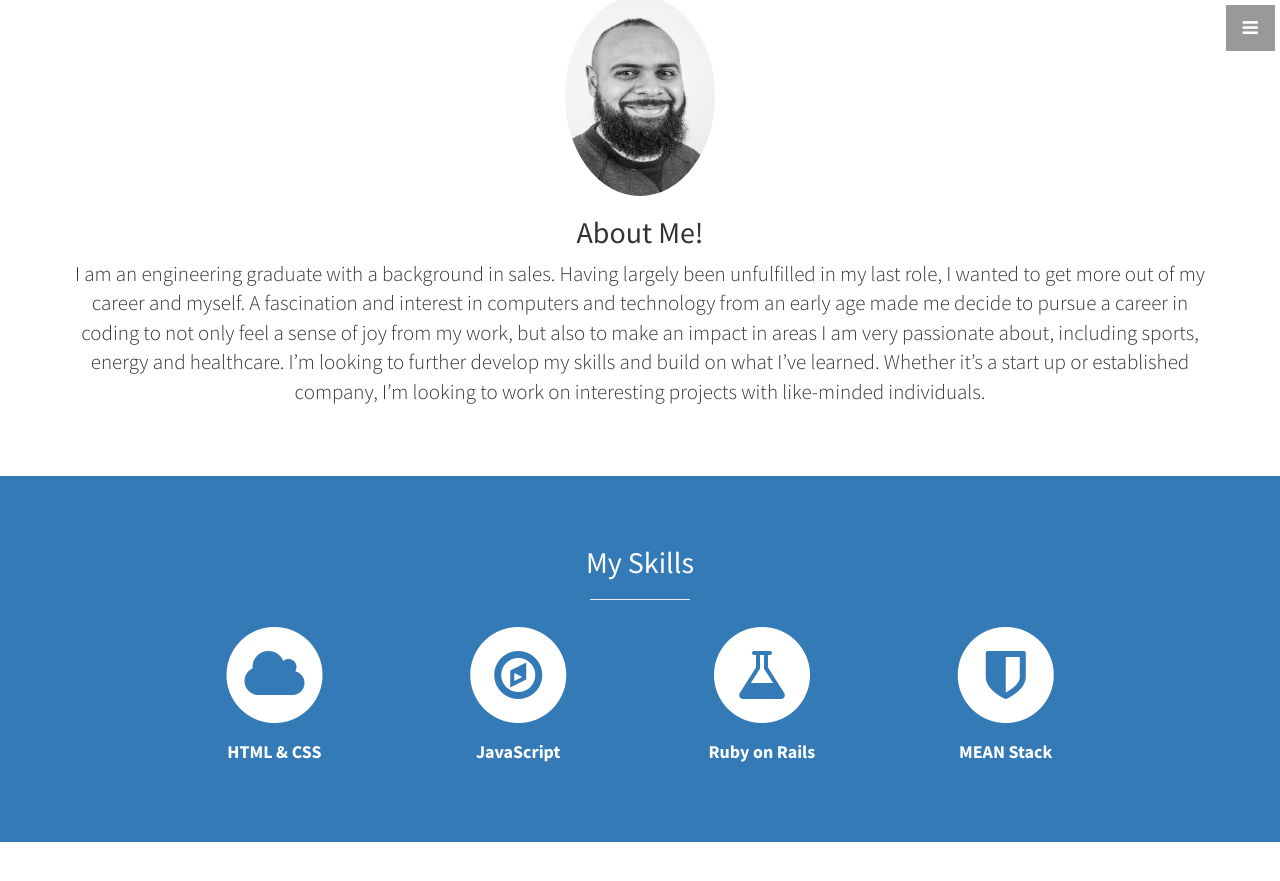
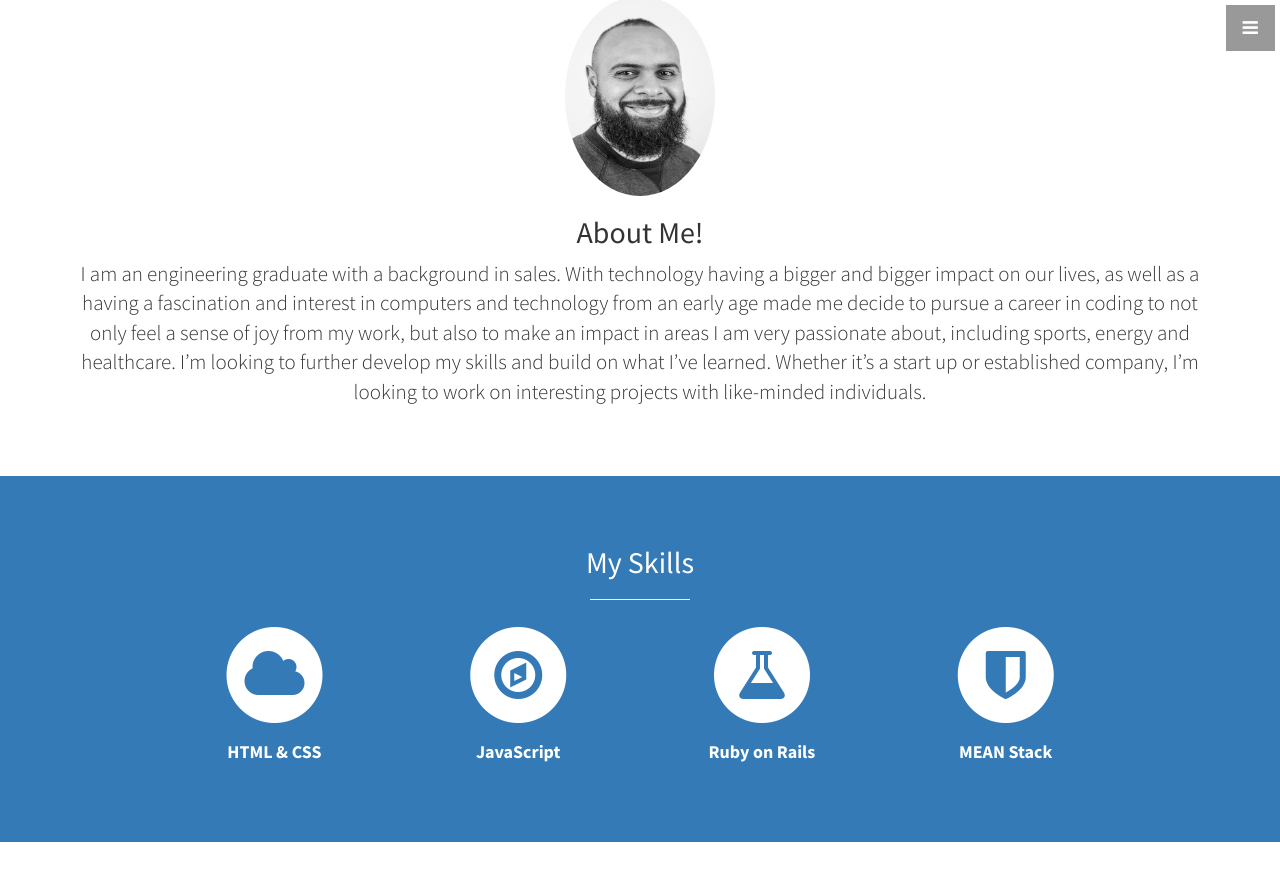
Before and after one commit to kashj22/kashj22.github.io, a Jekyll site: the page built from index.html, in a window 1280 px wide and 900 px high, scrolled down 954 px. Shown: the top 881 px of the window. Built offline with Jekyll 4.4.1, drawn with Linux system fonts in a browser that asks for light colours.

Commit message:
changed about section to remove negative opening

```diff
--- a/_includes/about.html
+++ b/_includes/about.html
@@ -4,7 +4,7 @@
       <div class="col-lg-12 text-center">
         <img class="profilepic" src="./img/profile_pic.jpg" width="150" height="200" onmouseover="src='./img/eyebrow.jpg';" onmouseout="src='./img/profile_pic.jpg';">
         <h2>About Me!</h2>
-        <p class="lead">I am an engineering graduate with a background in sales. Having largely been unfulfilled in my last role, I wanted to get more out of my career and myself. A fascination and interest in computers and technology from an early age made me decide to pursue a career in coding to not only feel a sense of joy from my work, but also to make an impact in areas I am very passionate about, including sports, energy and healthcare. I’m looking to further develop my skills and build on what I’ve learned. Whether it’s a start up or established company, I’m looking to work on interesting projects with like-minded individuals. </p>
+        <p class="lead">I am an engineering graduate with a background in sales.  With technology having a bigger and bigger impact on our lives, as well as a having a fascination and interest in computers and technology from an early age made me decide to pursue a career in coding to not only feel a sense of joy from my work, but also to make an impact in areas I am very passionate about, including sports, energy and healthcare. I’m looking to further develop my skills and build on what I’ve learned. Whether it’s a start up or established company, I’m looking to work on interesting projects with like-minded individuals. </p>
       </div>
     </div>
     <!-- /.row -->
```
